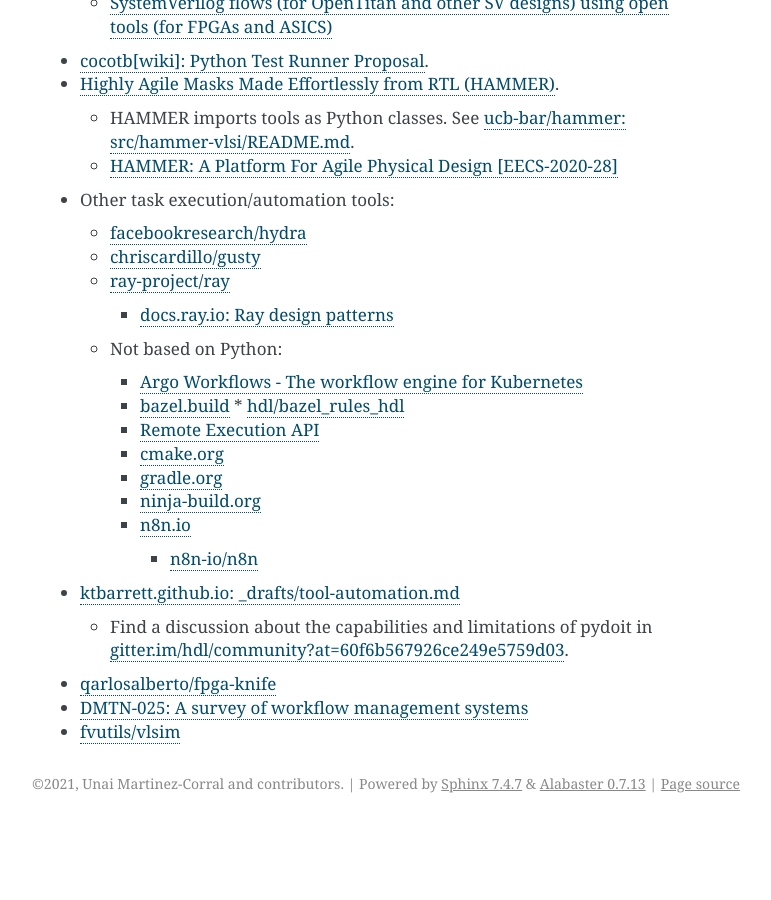
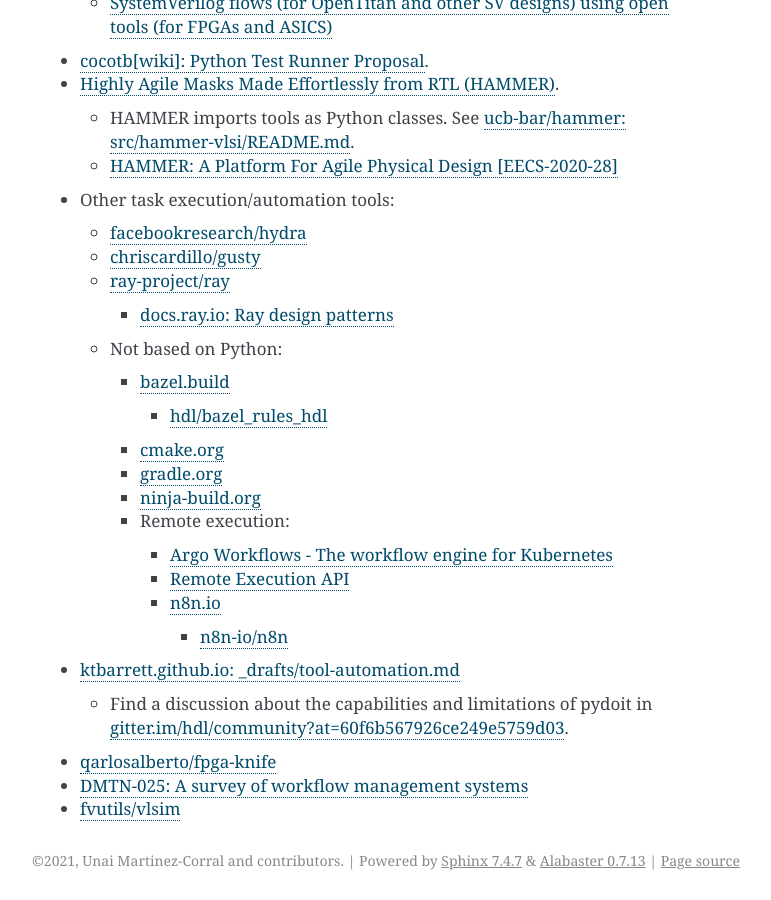
Before and after one commit to umarcor/osvb, a Sphinx documentation site: the page built from doc/apis/tool.rst, in a window 1280 px wide and 900 px high, scrolled down 3363 px. Shown: the whole window, without its empty margins (370-1141 px from the left). Built offline with Sphinx 7.4.7, drawn with Linux system fonts in a browser that asks for light colours; before the commit the page ends 4186 px from its top, so only the background shows below that.

Commit message:
doc/apis/tool: reorder refs

```diff
--- a/doc/apis/tool.rst
+++ b/doc/apis/tool.rst
@@ -160,16 +160,21 @@
 
   * Not based on Python:
 
-    * `Argo Workflows - The workflow engine for Kubernetes <https://argoproj.github.io/argo-workflows/>`__
     * `bazel.build <https://bazel.build/>`__
+
       * `hdl/bazel_rules_hdl <https://github.com/hdl/bazel_rules_hdl>`__
-    * `Remote Execution API <https://github.com/bazelbuild/remote-apis>`__
+
     * `cmake.org <https://cmake.org/>`__
     * `gradle.org <https://gradle.org/>`__
     * `ninja-build.org <https://ninja-build.org/>`__
-    * `n8n.io <https://n8n.io/>`__
 
-      * `n8n-io/n8n <https://github.com/n8n-io/n8n>`__
+    * Remote execution:
+
+      * `Argo Workflows - The workflow engine for Kubernetes <https://argoproj.github.io/argo-workflows/>`__
+      * `Remote Execution API <https://github.com/bazelbuild/remote-apis>`__
+      * `n8n.io <https://n8n.io/>`__
+
+        * `n8n-io/n8n <https://github.com/n8n-io/n8n>`__
 
 * `ktbarrett.github.io: _drafts/tool-automation.md <https://github.com/ktbarrett/ktbarrett.github.io/blob/master/_drafts/tool-automation.md>`__
 
```
